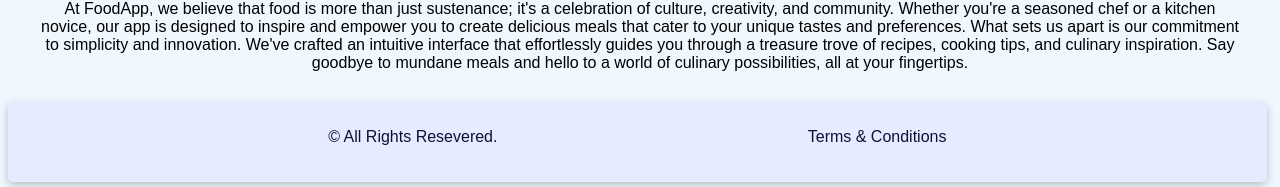
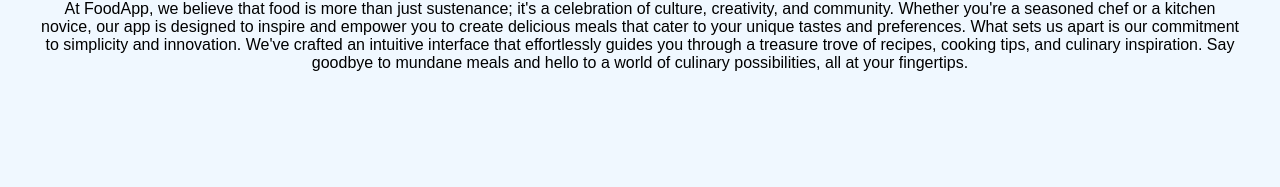
Before and after one commit to ravindranathsingh/FoodApp, a plain HTML site: page index.html in a window 1280 px wide. Shown: the part 1911-2098 px from the top of the page. After the commit the page ends 2013 px from the top, so only its background shows below. Drawn offline with Linux system fonts and the light colour scheme; a web font is replaced by a local one.

```diff
--- a/index.html
+++ b/index.html
@@ -59,10 +59,4 @@
     </div>
     <script src="./script.js"></script>
 </body>
-<footer>
-    <div class="foot">
-        <p class="link">&copy; All Rights Resevered.</p>
-        <p><a class="link" href="#">Terms & Conditions</a></p>
-    </div>
-</footer>
 </html>
```
